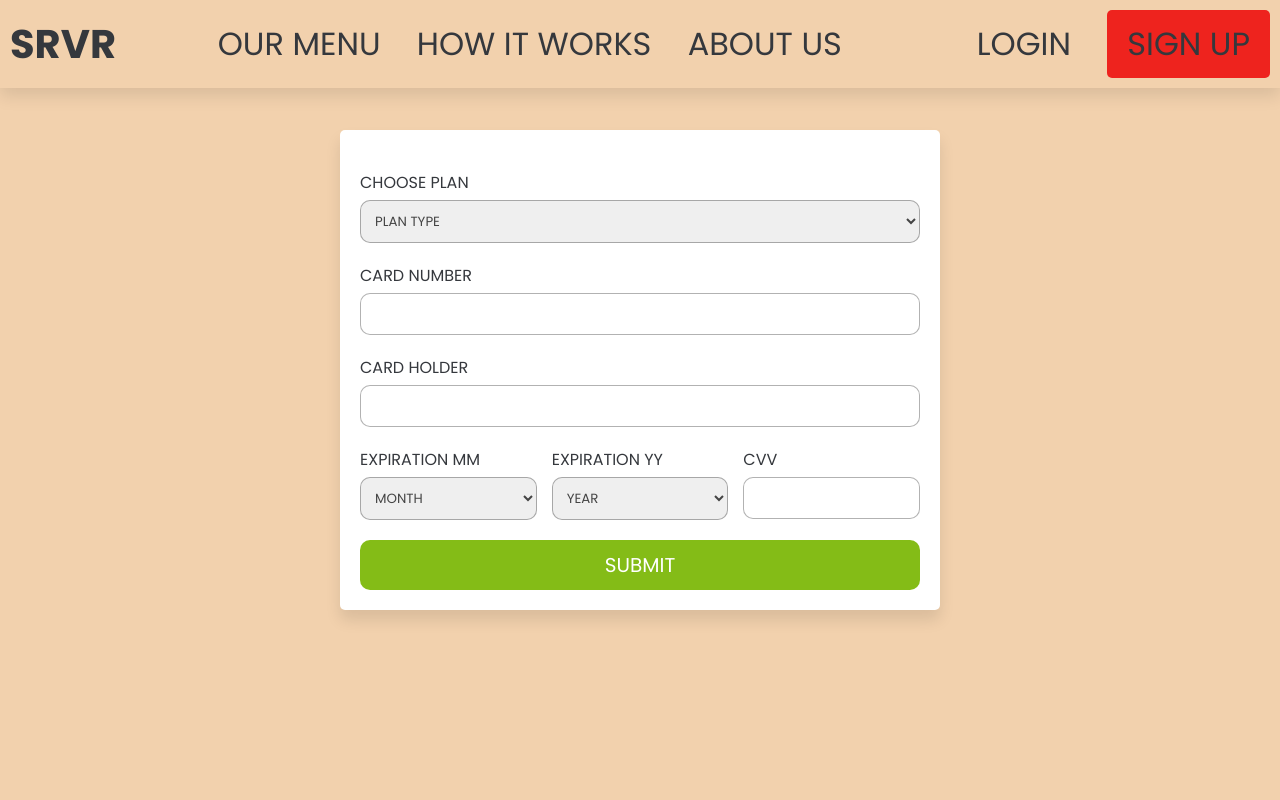
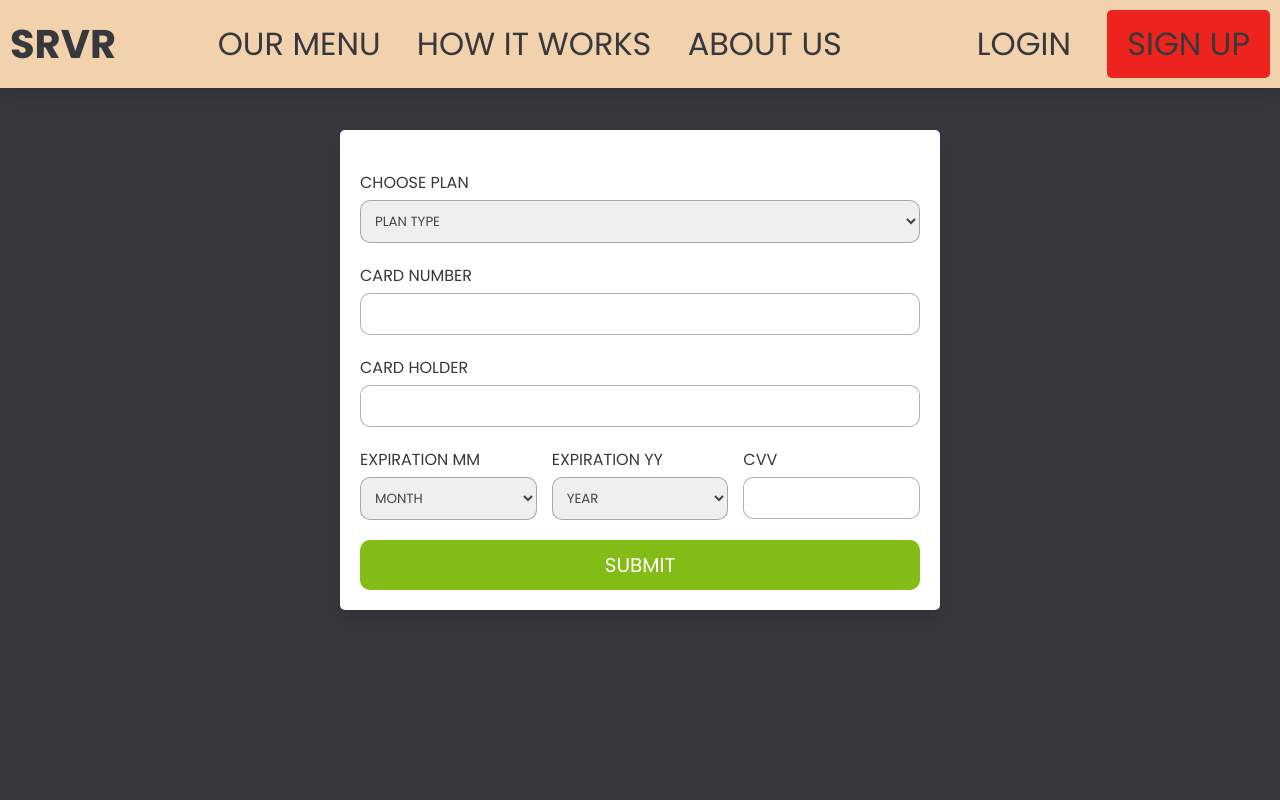
Before and after one commit to alexp230/SRVR-CS499-FinalProject, a Flask app: template templates/paymentform.html in a window 1280 px wide. Run offline with Flask 3, Linux system fonts and the light colour scheme; the template is opened without the code that fills it, so the values that code supplies are empty.

Commit message:
changed payment form background

```diff
--- a/static/styles.css
+++ b/static/styles.css
@@ -325,7 +325,7 @@ footer {
 
 .paycontainer{
   min-height: 100vh;
-  background: var(--tan);
+  background: var(--gray);
   display: flex;
   align-items: center;
   justify-content: center;
```
